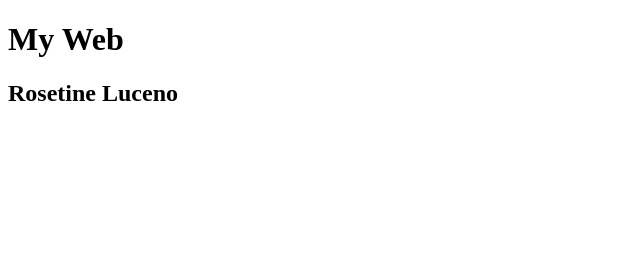
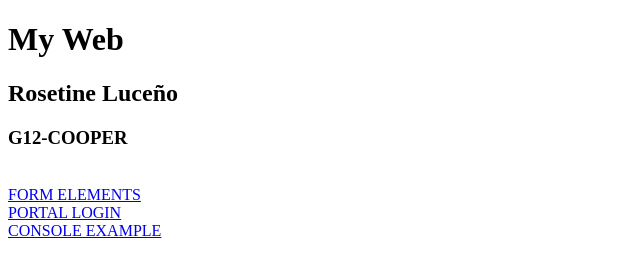
Before and after one commit to Rosetine/Rosetine, a plain HTML site: page index.html in a window 1280 px wide. Shown: the whole page, without its empty margins (0-640 px from the left). Drawn offline with Linux system fonts and the light colour scheme.

Commit message:
Update index.html

```diff
--- a/index.html
+++ b/index.html
@@ -1,6 +1,9 @@
 <!DOCTYPE html>
-<html>
+<html lang="en">
+
 <head>
+    <meta charset="UTF-8">
+    <meta name="viewport" content="width=device-width, initial-scale=1.0">
     <title>My Web</title>
 </head>
 
@@ -8,7 +11,18 @@
 
     <h1>My Web</h1>
 
-    <h2>Rosetine Luceno</h2>
+    <h2>Rosetine Luceño</h2>
+
+    <h3>G12-COOPER</h3>
+
+    <br>
+
+    <a href="form elements.html">FORM ELEMENTS</a>
+    <br>
+    <a href="portal.html">PORTAL LOGIN</a>
+    <br>
+    <a href="console.html">CONSOLE EXAMPLE</a>
 
 </body>
+
 </html>
```
